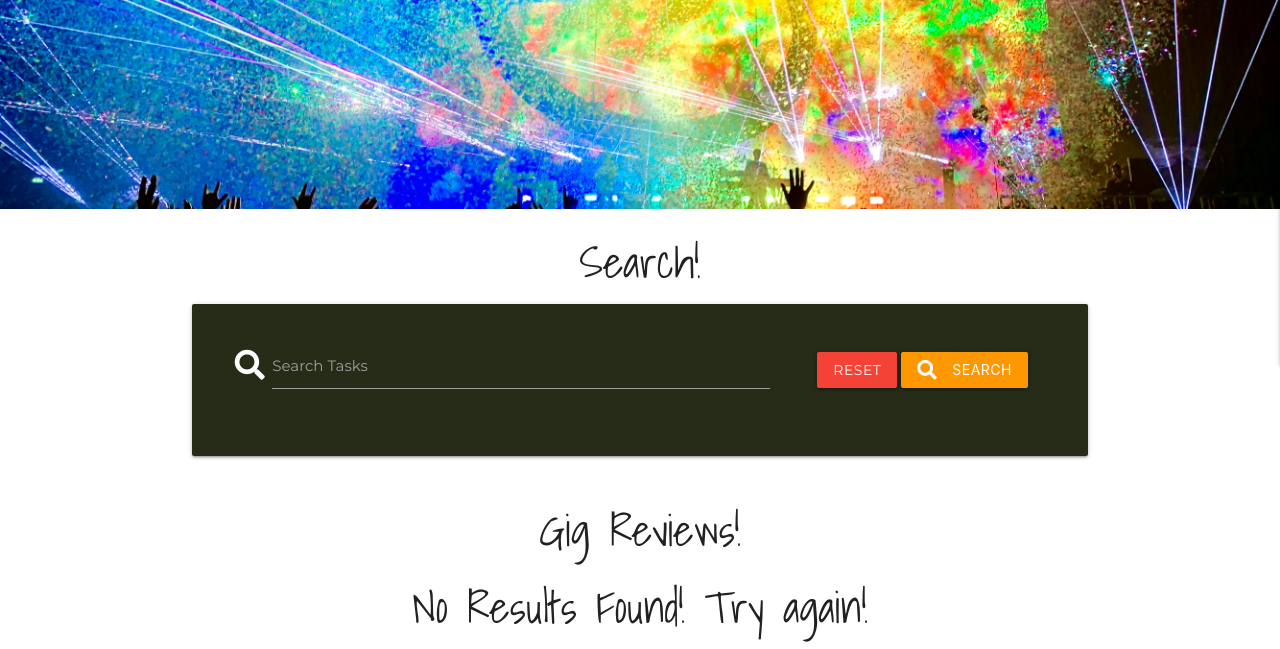
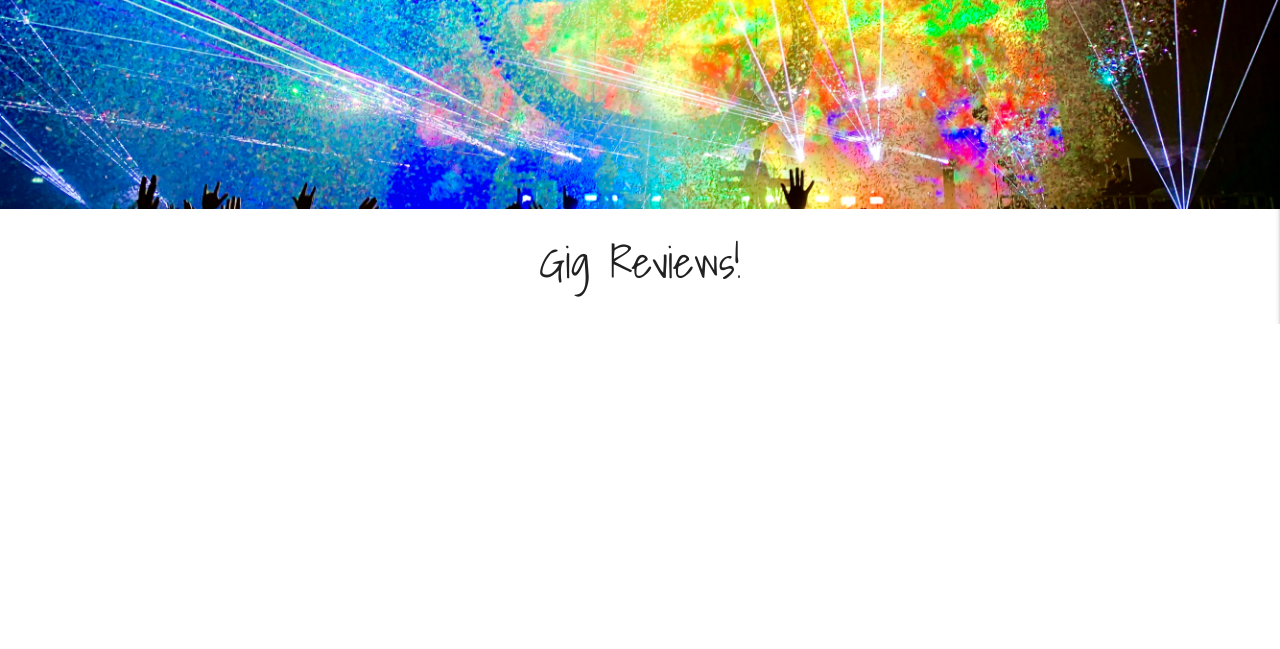
Before and after one commit to Code-Institute-Submissions/deanoandrejevic-RateTheGigMS3_DecResub, a Flask app: page /search in a window 1280 px wide. Shown: the part 495-1144 px from the top of the page. After the commit the page ends 819 px from the top, so only its background shows below. Run offline with Flask 2, Linux system fonts and the light colour scheme; data that the repository does not hold is empty; some libraries are stand-ins or nearby versions.

Commit message:
taken out the search feature for now as I can't get it working, will work on it and add later

```diff
--- a/templates/index.html
+++ b/templates/index.html
@@ -28,29 +28,9 @@
 
 {% block content %}
 
-<h3 class="center-align">Search!</h3>
-
-<div class="row card-panel search-bar">
-    <form action="{{ url_for('search') }}" method="POST" class="s12">
-        <div class="row valign-wrapper center-align">
-            <div class="input-field col s12 m8">
-                <i class="fas fa-search prefix white-text"></i>
-                <input type="text" name="search" id="search" minlength="3" class="validate" required>
-                <label for="search">Search Tasks</label>
-            </div>
-            <div class="col s12 m4">
-                <a href="{{ url_for('all_gigs') }}" class="red btn">Reset</a>
-                <button type="submit" class="orange btn">
-                    <i class="fas fa-search left"></i> Search
-                </button>
-            </div>
-        </div>
-    </form>
-</div>
-
 <h3 class="center-align">Gig Reviews!</h3>
 
-{% if gigs|length > 0 %}
+
 <div class="row">
     {% for gig in gigs %}
     {% if gig.category_name|lower == "past"|lower %}
@@ -100,10 +80,6 @@
     {% endif %}
     {% endfor %}
 </div>
-{% else %}
-<h3 class="center-align">
-    No Results Found! Try again!
-</h3>
-{% endif %}
+
 
 {% endblock %}
```
Also changed, not shown: templates/gig_cards.html (deleted, +0 -19 lines), 1 other file.
